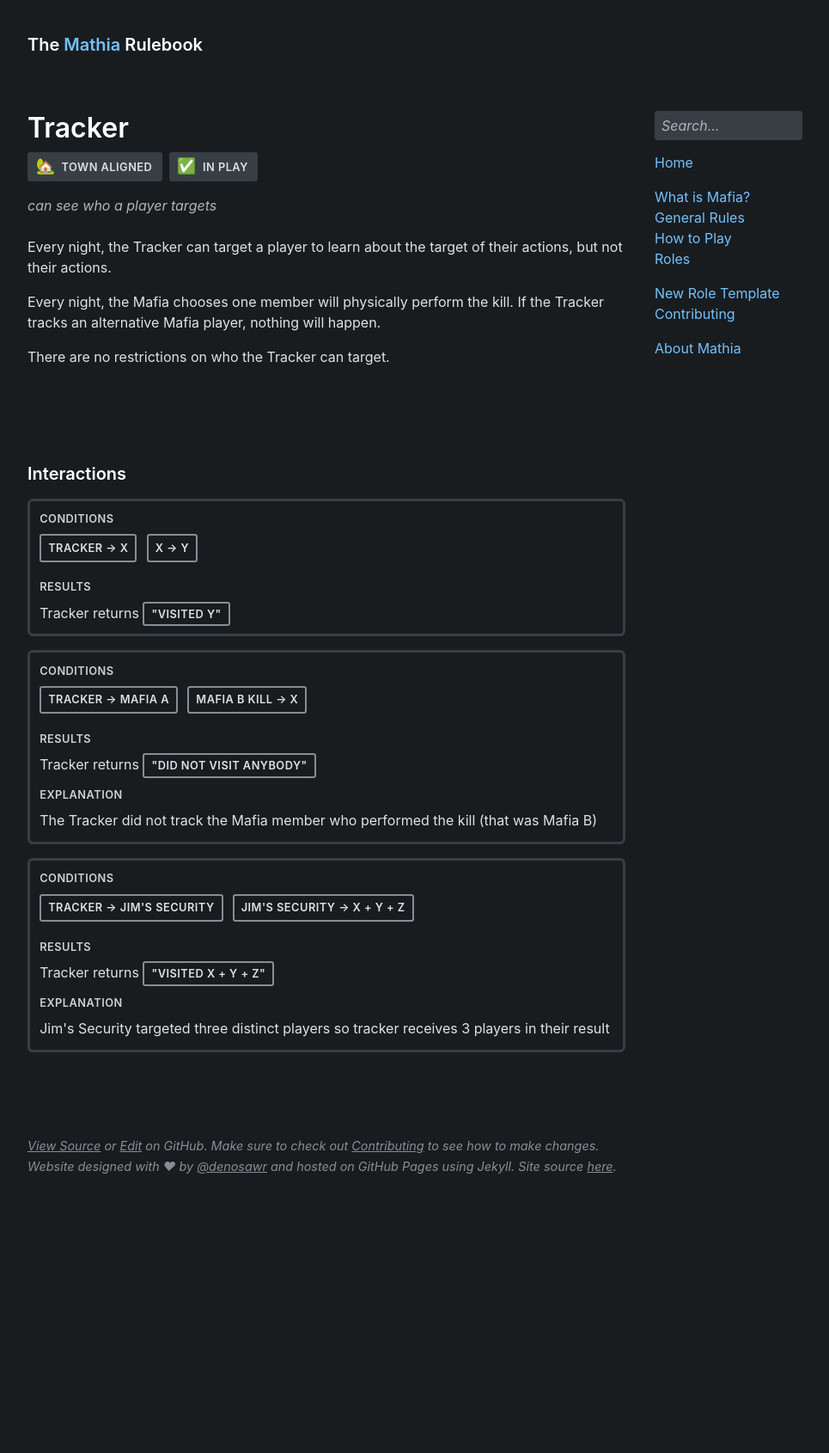
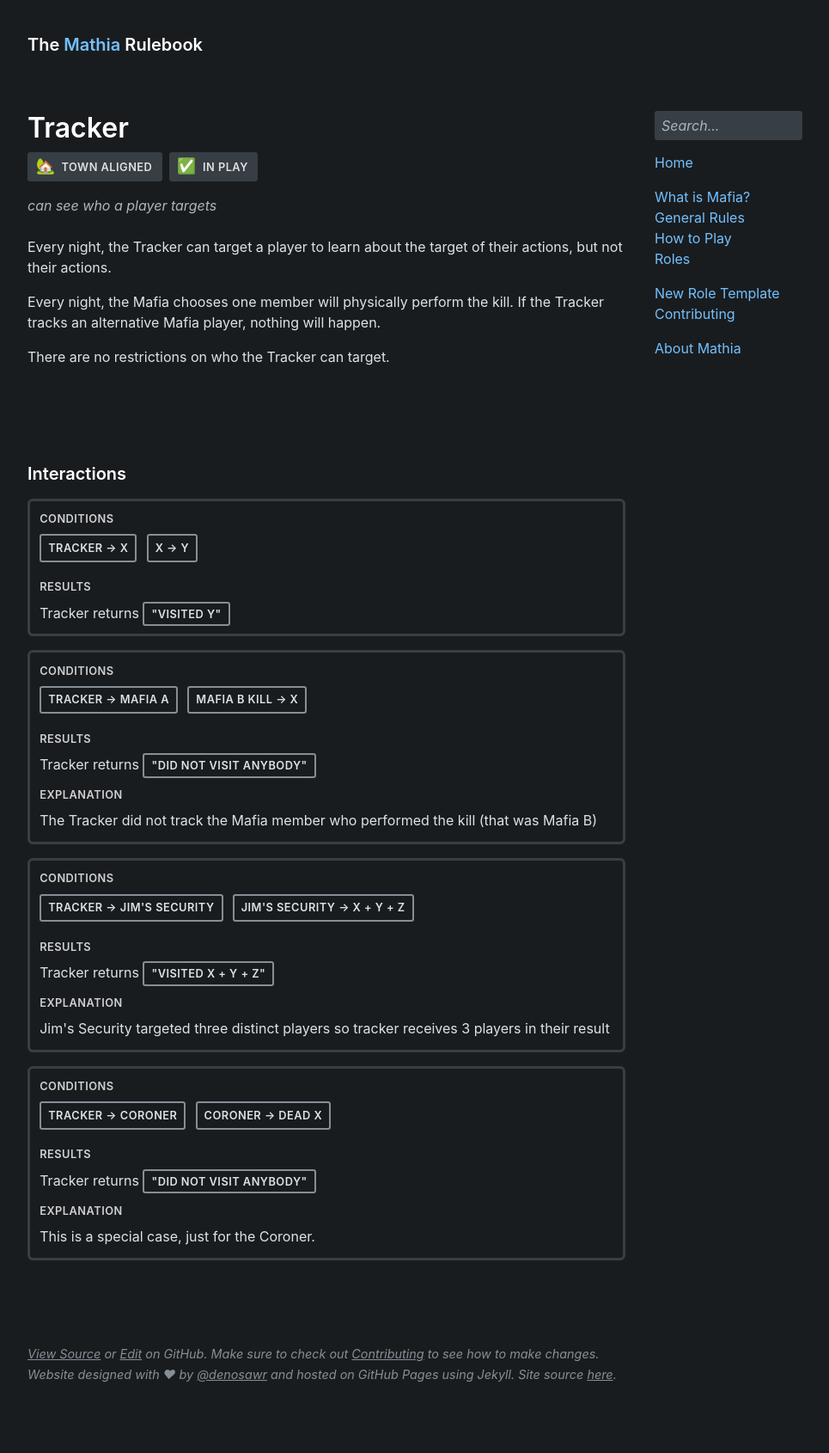
Before and after one commit to olliecheng/mathia-rulebook, a Jekyll site: the page built from roles/tracker.md, in a window 1280 px wide. Shown: the whole page at 86% size, without its empty margins (152-1117 px from the left). Built offline with Jekyll 4.4.1, drawn with Linux system fonts in a browser that asks for light colours; some web fonts are replaced; before the commit the page ends 1448 px from its top, so only the background shows below that.

Commit message:
Update tracker.md

```diff
--- a/roles/tracker.md
+++ b/roles/tracker.md
@@ -26,5 +26,10 @@ The Tracker did not track the Mafia member who performed the kill (that was Mafi
 Tracker > Jim's Security, Jim's Security > X + Y + Z;
 Tracker returns "Visited X + Y + Z";
 Jim's Security targeted three distinct players so tracker receives 3 players in their result;
+
+---
+Tracker > Coroner, Coroner > Dead X;
+Tracker returns "Did not visit anybody";
+This is a special case, just for the Coroner.;
 {% endcapture %}
 {% include interactions.html content=interactions %}
```
